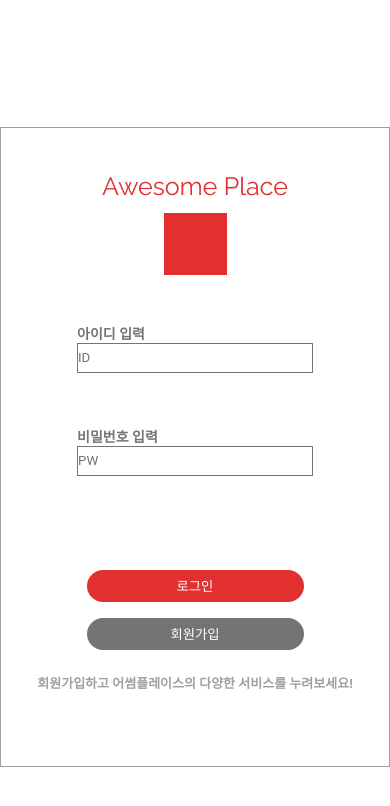
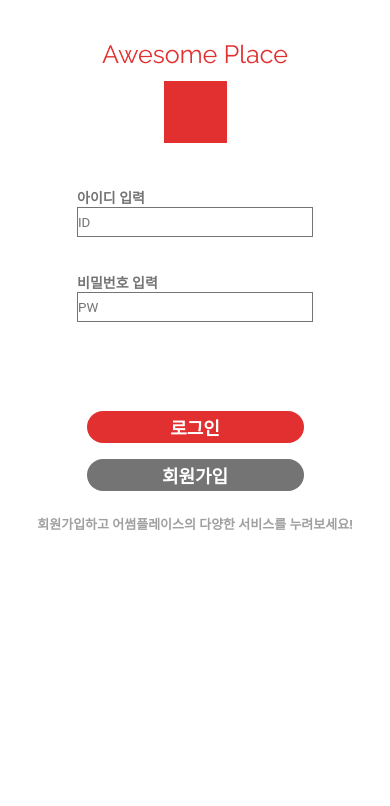
Before and after one commit to Capstone-Awesome-Place-Team/FrontEnd, a React (Create React App) app: page /signin in a window 390 px wide. Shown: the top 806 px of the page. Built offline with nearby package versions, Linux system fonts and the light colour scheme.

Commit message:
로그인화면 반응형 완성

```diff
--- a/src/pages/Login.tsx
+++ b/src/pages/Login.tsx
@@ -59,11 +59,14 @@ const Wrap = styled.div`
   height: 640px;
   border: 1px solid #9f9f9f;
   margin: auto;
+  @media (max-width:576px){
+    border:none;
+  }
 `;
 
 const ImgWrap = styled.div`
   width: 186px;
-  margin: 44px auto;
+  margin: 40px auto;
 `;
 const InputWrap = styled.div`
   width: 236px;
@@ -80,12 +83,13 @@ const Label = styled.label`
   color: #747474;
   font-size: 14px;
   font-weight: bold;
+
 `;
 //input button 재활용 element 로 나중에 다시 만들것
 const Input = styled.input`
   display: block;
   margin: ${(props: { pw: boolean }) =>
-    props.pw ? `0 0 5px 0` : `0 0 53px 0`};
+    props.pw ? `0px` : `0 0 35px 0`};
   width: 236px;
   height: 30px;
   border: solid 1px #747474;
@@ -95,6 +99,8 @@ const Button = styled.button`
   width: 217px;
   height: 32px;
   border: none;
+  font-size: 18px;
+  font-weight:bold;
   color: white;
   background: ${(props: { backColor: boolean }) =>
     props.backColor ? `#E22F2F` : `#747474`};
@@ -106,7 +112,8 @@ const Button = styled.button`
 
 const P = styled.p`
   text-align: center;
-  color: #a0a0a0;
+  color: #A0A0A0
+;
   font-size: 13px;
   font-weight: bold;
 `;
--- a/src/shared/BodyGlobal.tsx
+++ b/src/shared/BodyGlobal.tsx
@@ -1,11 +1,18 @@
 import React from 'react';
+import styled from 'styled-components';
 
 const BodyGlobal: React.FC = (props)=>{
-    return(<div style={{
-        margin:"15vh 0px" // 모니터 화면에 맞게 윗여백 주기위해 vh 사용 요구 140px 과 같은 여백이라 넣음
-    }}>
+    return(<Div>
         {props.children}
-    </div>)
+    </Div>)
 }
 
+
+const Div = styled.div` // 모니터 화면에 맞게 윗여백 주기위해 vh 사용 요구 140px 과 같은 여백이라 넣음
+    margin: 13vh 0 0 0;
+    @media (max-width:576px){
+        margin:0px;
+    }
+`;
+
 export default BodyGlobal;
```
